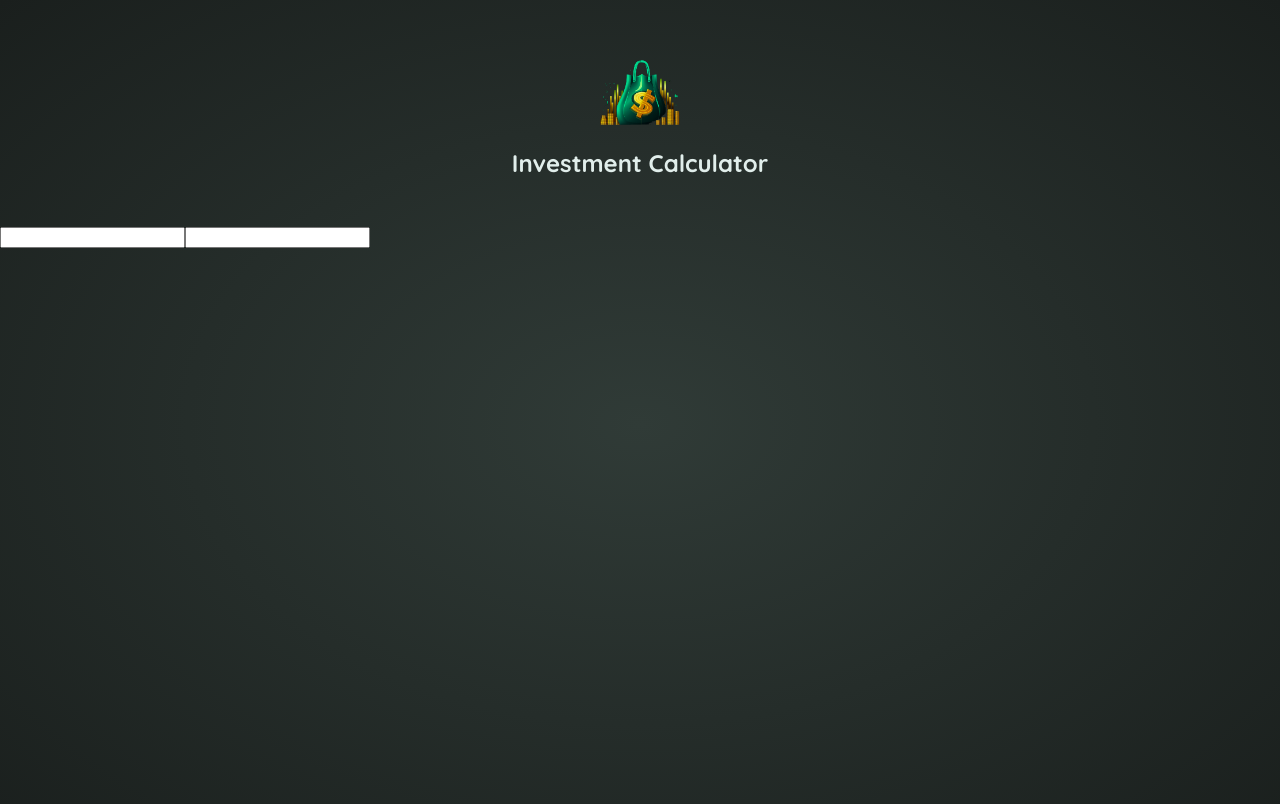
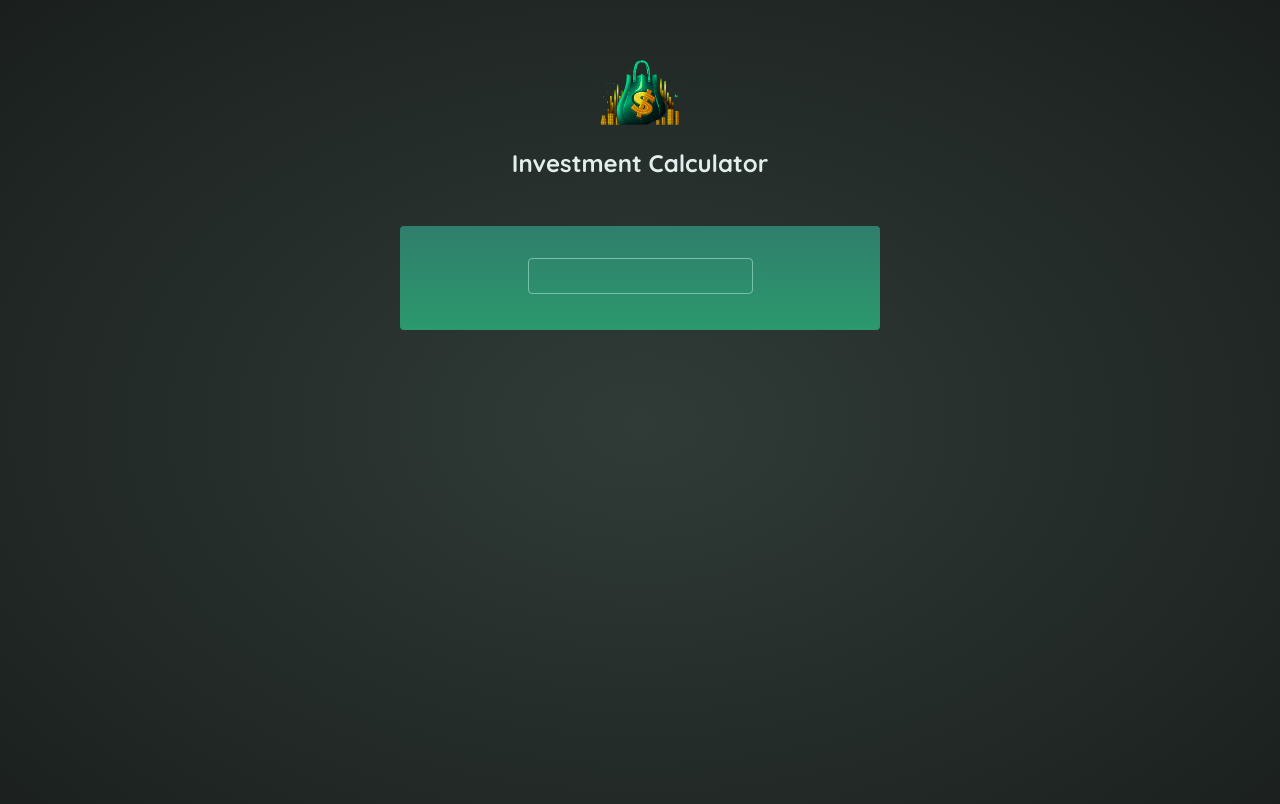
Before and after one commit to joshuakarasik/Investment-Calculator-REACT-project, a React (Vite) app: page / in a window 1280 px wide. Shown: the top 804 px of the page. Built offline with nearby package versions, Linux system fonts and the light colour scheme.

Commit message:
user component build

```diff
--- a/src/components/User.jsx
+++ b/src/components/User.jsx
@@ -1,8 +1,13 @@
 export default function User() {
   return (
-    <section>
-      <input type="text" />
-      <input type="text" />
+    <section id="user-input">
+      <div className="input-group">
+        <p>
+          <label htmlFor="">
+            <input type="text" />
+          </label>
+        </p>
+      </div>
     </section>
   );
 }
```
